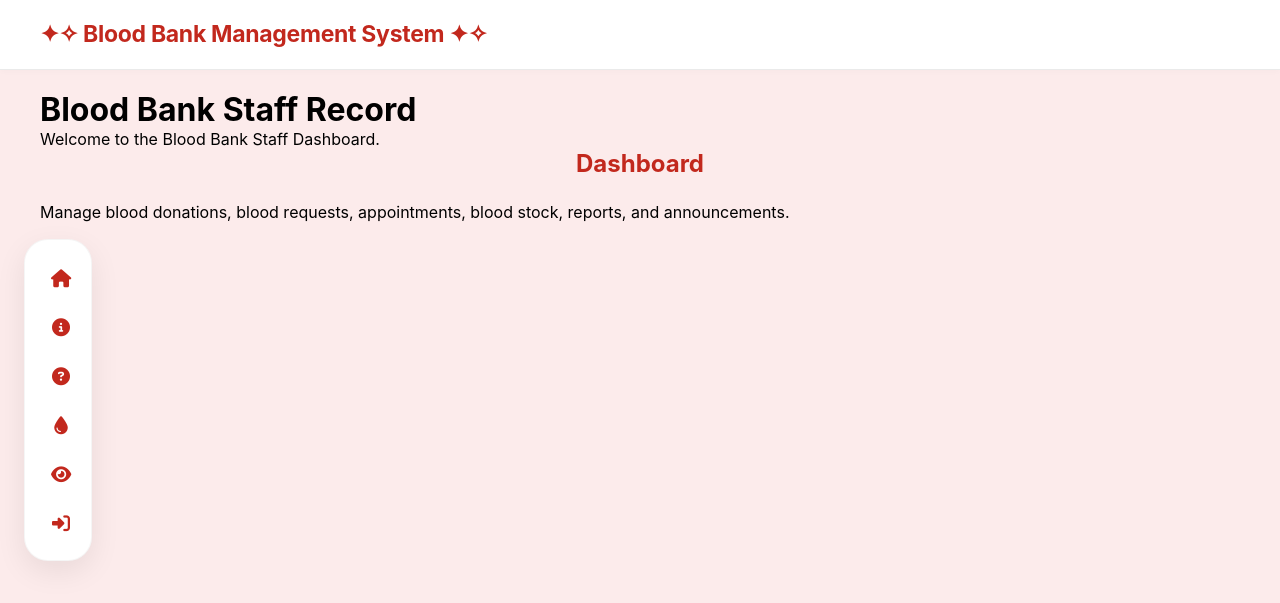
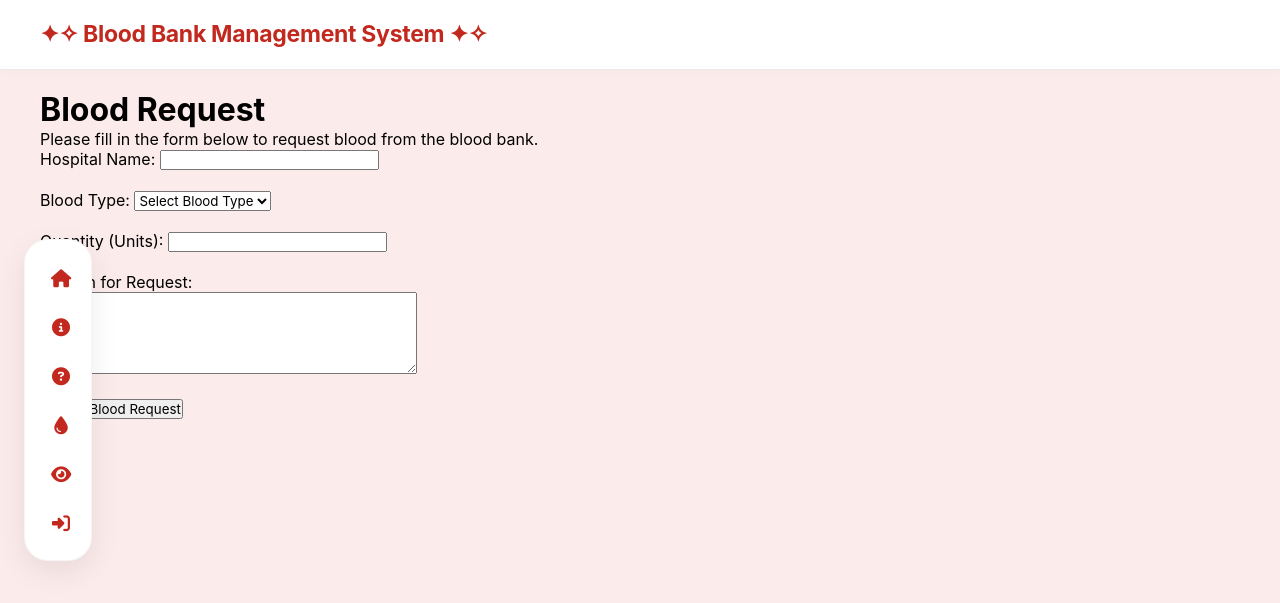
Before and after one commit to croissantj01/bloodbankdev, a Flask app: template templates/hospital_staff/hospital_staff_blood_request.html in a window 1280 px wide. Shown: the top 603 px of the page. Run offline with Flask 3, Linux system fonts and the light colour scheme; the template is opened without the code that fills it, so the values that code supplies are empty.

Commit message:
Hospital staff info

````diff
--- a/templates/hospital_staff/hospital_staff_base.html
+++ b/templates/hospital_staff/hospital_staff_base.html
@@ -42,14 +42,14 @@
                 </li>
 
                 <li>
-                    <a href="{{ url_for('blood_request') }}" class="nav-item">
+                    <a href="{{ url_for('hospital_staff_blood_request') }}" class="nav-item">
                     <i class="fa-solid fa-droplet"></i>
                     <span class="nav-text">Blood Request</span>
                     </a>
                 </li>
 
                 <li>
-                    <a href="{{ url_for('blood_request') }}" class="nav-item">
+                    <a href="{{ url_for('view_blood_request') }}" class="nav-item">
                     <i class="fa-solid fa-eye"></i>
                     <span class="nav-text">View Blood Request</span>
                     </a>
--- a/templates/hospital_staff/hospital_staff_blood_request.html
+++ b/templates/hospital_staff/hospital_staff_blood_request.html
@@ -1,15 +1,57 @@
-{% extends "hospital_staff/hospital_staff_base.html" %}
-{% block title %}Hospital Staff Record{% endblock %}
-
+{% extends "hospital_staff_base.html" %}
+{% block title %}Blood Request{% endblock %}
 {% block content %}
 
-<h1>Blood Bank Staff Record</h1>
+<h1>Blood Request</h1>
 
-<p>Welcome to the Blood Bank Staff Dashboard.</p>
+<p>Please fill in the form below to request blood from the blood bank.</p>
 
-<h2>Dashboard</h2>
+<form method="POST" action="{{ url_for('hospital_staff_blood_request') }}">
 
-<p>Manage blood donations, blood requests, appointments, blood stock, reports, and announcements.</p>
+    <div>
+        <label for="hospital_name">Hospital Name:</label>
+        <input type="text" id="hospital_name" name="hospital_name" required>
+    </div>
+
+    <br>
+
+    <div>
+        <label for="blood_type">Blood Type:</label>
+
+        <select id="blood_type" name="blood_type" required>
+            <option value="">Select Blood Type</option>
+            <option value="A+">A+</option>
+            <option value="A-">A-</option>
+            <option value="B+">B+</option>
+            <option value="B-">B-</option>
+            <option value="AB+">AB+</option>
+            <option value="AB-">AB-</option>
+            <option value="O+">O+</option>
+            <option value="O-">O-</option>
+        </select>
+    </div>
+
+    <br>
+
+    <div>
+        <label for="quantity">Quantity (Units):</label>
+        <input type="number" id="quantity" name="quantity" min="1" required>
+    </div>
+
+    <br>
+
+    <div>
+        <label for="reason">Reason for Request:</label>
+        <br>
+        <textarea id="reason" name="reason" rows="5" cols="40" required></textarea>
+    </div>
+
+    <br>
+
+    <div>
+        <button type="submit">Submit Blood Request</button>
+    </div>
+
+</form>
 
 {% endblock %}
-```
--- a/templates/hospital_staff/hospital_staff_dashboard.html
+++ b/templates/hospital_staff/hospital_staff_dashboard.html
@@ -12,4 +12,3 @@
 <p>Manage blood donations, blood requests, appointments, blood stock, reports, and announcements.</p>
 
 {% endblock %}
-```
````
Also changed, not shown: templates/hospital_staff/view_blood_request.html (added, +43 -0 lines).
